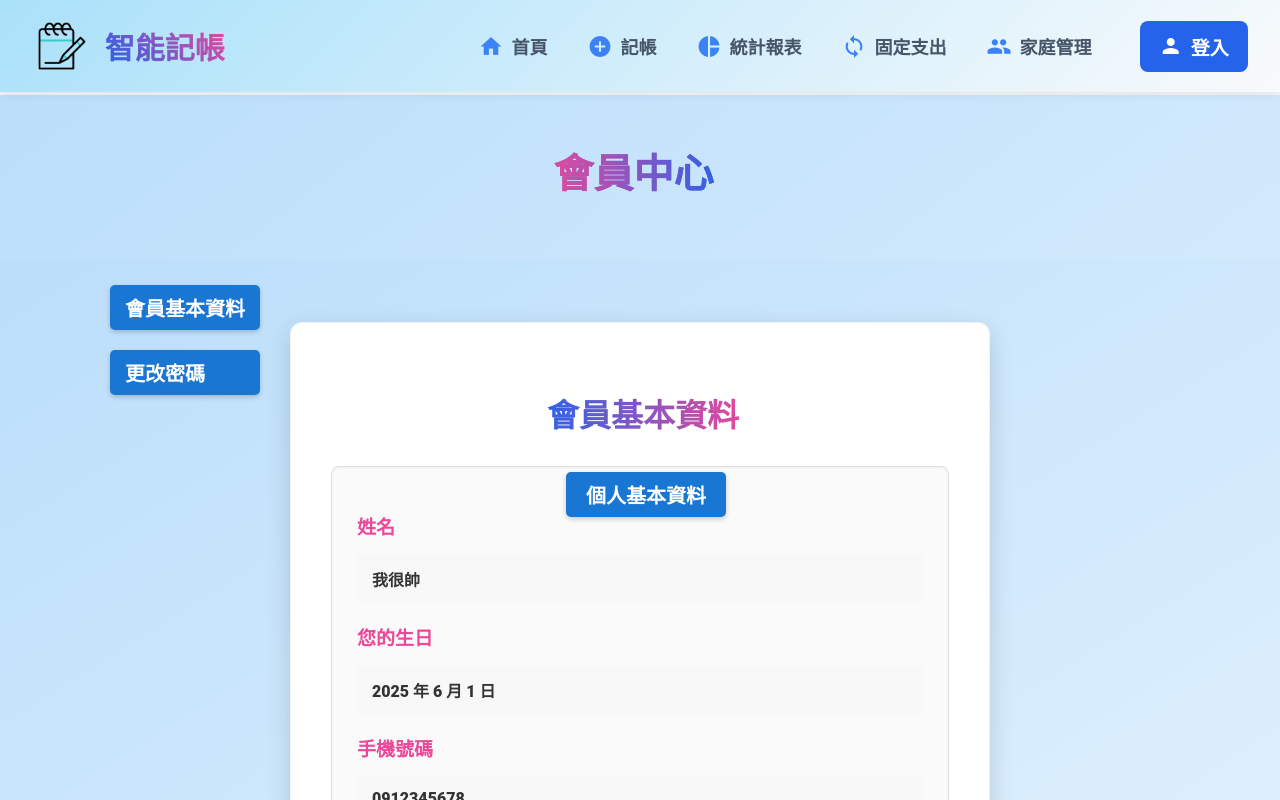
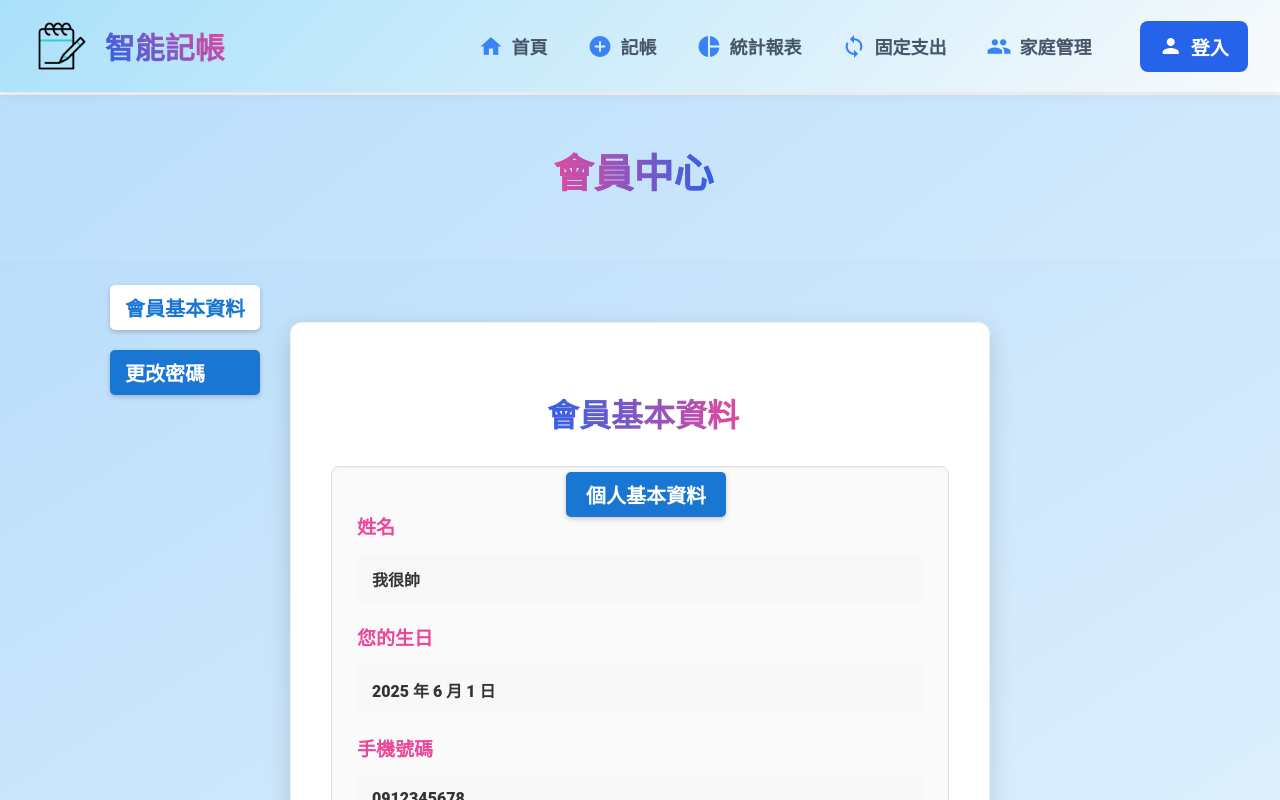
Before and after one commit to s6221339/FinBook1, an Angular app: page /memberCenter/memberConfirm in a window 1280 px wide. Shown: the top 800 px of the page. Built offline with nearby package versions, Linux system fonts and the light colour scheme.

Commit message:
進入center時預設子路由是confirm 、當位在confirm和info頁面時，會員基本資料的超連結會亮起。

```diff
--- a/src/app/app.routes.ts
+++ b/src/app/app.routes.ts
@@ -33,7 +33,8 @@ export const routes: Routes = [
     }]},
     {path:'memberCenter', component: MemberCenterComponent,
     children: [{path: 'memberInfo', component: MemberInfoComponent},
-               {path: 'memberConfirm', component: MemberConfirmComponent}]},
+               {path: 'memberConfirm', component: MemberConfirmComponent},
+              { path: '', redirectTo: 'memberConfirm', pathMatch: 'full'}]},
 
   {path:'test', component: TestComponent},
   {path:'createItem', component: CreateItemComponent},
--- a/src/app/components/member-center/member-center.component.html
+++ b/src/app/components/member-center/member-center.component.html
@@ -10,8 +10,16 @@
 
         <!-- 將按鈕移入 content-area 裡，靠近白色卡片 -->
         <nav class="member-center-nav">
-            <a routerLink="memberConfirm" routerLinkActive="active">會員基本資料</a>
-            <a routerLink="/memberCenter" routerLinkActive="active">更改密碼</a>
+        <a [routerLink]="['memberConfirm']"
+   [class.active]="currentUrl.match('^/memberCenter/member(?:Info|Confirm)')">
+   會員基本資料
+</a>
+
+<a [routerLink]="['changePassword']"
+   [class.active]="currentUrl.match('^/memberCenter/changePassword')">
+   更改密碼
+</a>
+
         </nav>
 
         <router-outlet></router-outlet>
--- a/src/app/components/member-center/member-center.component.scss
+++ b/src/app/components/member-center/member-center.component.scss
@@ -83,10 +83,10 @@ $gradient-pink-purple: #ec4899;
 
     a {
         text-decoration: none;
-        color: $primary-blue;
+        color: white;
         font-size: 20px;
         font-weight: bolder;
-        background-color:white;
+        background-color: $primary-blue;
         padding: 8px 15px;
         border-radius: 5px;
         transition: background-color 0.3s ease, color 0.3s ease;
@@ -99,8 +99,8 @@ $gradient-pink-purple: #ec4899;
         }
 
         &.active {
-            background-color: $primary-blue;
-            color: white;
+          background-color:white;
+           color: $primary-blue;
             box-shadow: 0 2px 5px rgba(0,0,0,0.2);
         }
     }
--- a/src/app/components/member-center/member-center.component.ts
+++ b/src/app/components/member-center/member-center.component.ts
@@ -1,29 +1,33 @@
 import { Component } from '@angular/core';
-import { Router, RouterLink, RouterLinkActive, RouterOutlet } from '@angular/router';
-
-
-
-export enum MemberCenterView {
-  Info = 'info',
-  Confirm = 'confirm'
-}
-
+import { Router, NavigationEnd, RouterOutlet, RouterLink, RouterLinkActive } from '@angular/router';
+import { filter } from 'rxjs';
 
 @Component({
   selector: 'app-member-center',
-  imports: [RouterOutlet,RouterLink,RouterLinkActive],
+  standalone: true,
+  imports: [RouterOutlet, RouterLink, RouterLinkActive],
   templateUrl: './member-center.component.html',
   styleUrl: './member-center.component.scss'
 })
 export class MemberCenterComponent {
+  currentUrl: string = '';
+
+  constructor(private router: Router) {}
+    // 直接在 constructor 裡初始化
+    ngOnInit(): void {
+      console.log(1111111);
+    this.currentUrl = this.router.url;
+    console.log('目前網址（初始化）：', this.currentUrl);
+
+    this.router.events.pipe(
+      filter(event => event instanceof NavigationEnd)
+    ).subscribe((event: any) => {
+      this.currentUrl = event.urlAfterRedirects;
+      console.log('目前網址（路由更新）：', this.currentUrl);
+    });
 
 
-
-  constructor(private router: Router) { }
-
-  ngOnInit(): void {
-
+    }
 
 
 }
-}
```
